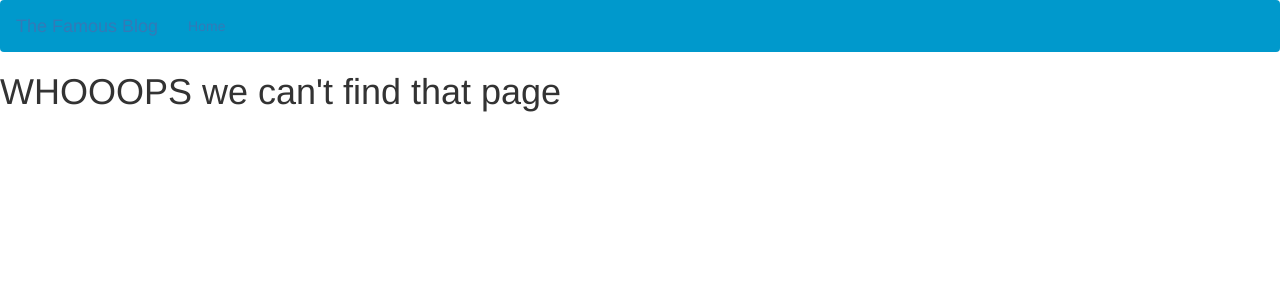
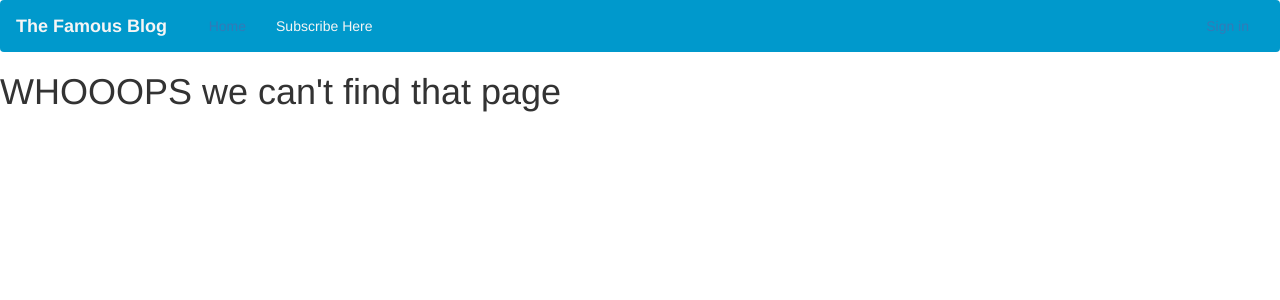
Before and after one commit to Mathewsalufwani/The-Famous-Blog, a Python web app: template app/templates/fourOwfour.html in a window 1280 px wide. Shown: the top 300 px of the page. Run offline with Jinja, Linux system fonts and the light colour scheme; the template is opened without the code that fills it, so the values that code supplies are empty; some libraries are stand-ins or nearby versions.

Commit message:
edit navbar template

```diff
--- a/app/templates/navbar.html
+++ b/app/templates/navbar.html
@@ -1,4 +1,5 @@
 <nav class="navbar navbar-expand-lg navbar-dark text-white" style="background:#0099cc ;">
+    <div class="container-fluid">
         <div class="navbar-header">
             <button type="button" class="navbar-toggle" data-toggle="collapse" data-target=".navbar-collapse">
               <span class="sr-only">Toggle navigation</span>
@@ -6,11 +7,33 @@
               <span class="icon-bar"></span>
               <span class="icon-bar"></span>
             </button>
-        <a class="navbar-brand" href="/"> The Famous Blog </a>
+            <a class="navbar-brand" href="/" style="color: whitesmoke;"><strong>The Famous Blog</strong> </a>
         </div>
         <div class="navbar-collapse collapse">
             <ul class="nav navbar-nav">
-            <li><a href="/">Home</a></li>
+                <li><a href="/"><i class="fas fa-home"style="color: whitesmoke;"></i>&nbsp;&nbsp;&nbsp;Home</a></li>
+                <li><a href="{{url_for('auth.subscriber')}}" style="color: whitesmoke;">Subscribe Here</a></li>
+
+
             </ul>
+            <ul class="nav navbar-nav navbar-right">
+                {% if current_user.is_authenticated %}
+
+                <li><a href="{{url_for('main.blogs')}}" style="color: whitesmoke;">Recent Blogs</a></li>
+                <li><a href="{{url_for('main.new_blog')}}" style="color: whitesmoke;">New Blog</a></li>
+                <li><a href="{{url_for('main.profile',uname=current_user.username)}}" style="color: whitesmoke;"><i class="fas fa-user"></i>&nbsp;&nbsp;&nbsp;{{current_user.username}}</a></li>
+                <li>
+                    <a href="{{url_for('auth.logout')}}">
+                        <i class="fas fa-sign-out-alt" style="width: 2px;"></i>&nbsp;&nbsp;&nbsp; Sign out</a>
+                </li>
+                {% else %}
+                <li>
+                    <a href="{{url_for('auth.login')}}"><i class="fas fa-sign-in-alt" style="width: 2px; color: whitesmoke;""></i>&nbsp;&nbsp;&nbsp; Sign in</a>
+                </li>
+                {%endif%}
+            </ul>
+
+        </div>
+
     </div>
 </nav>
```
Lines whose indentation alone changed are shown as unchanged.
